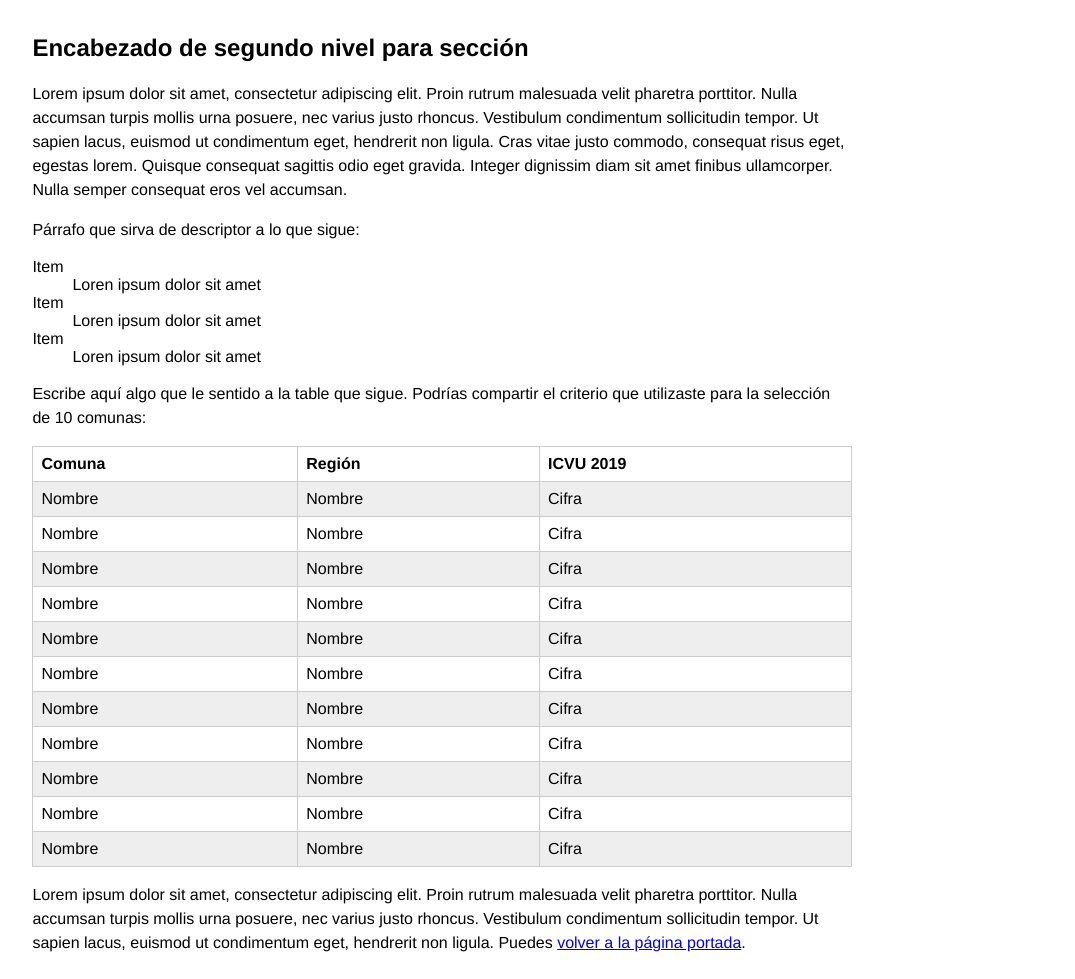
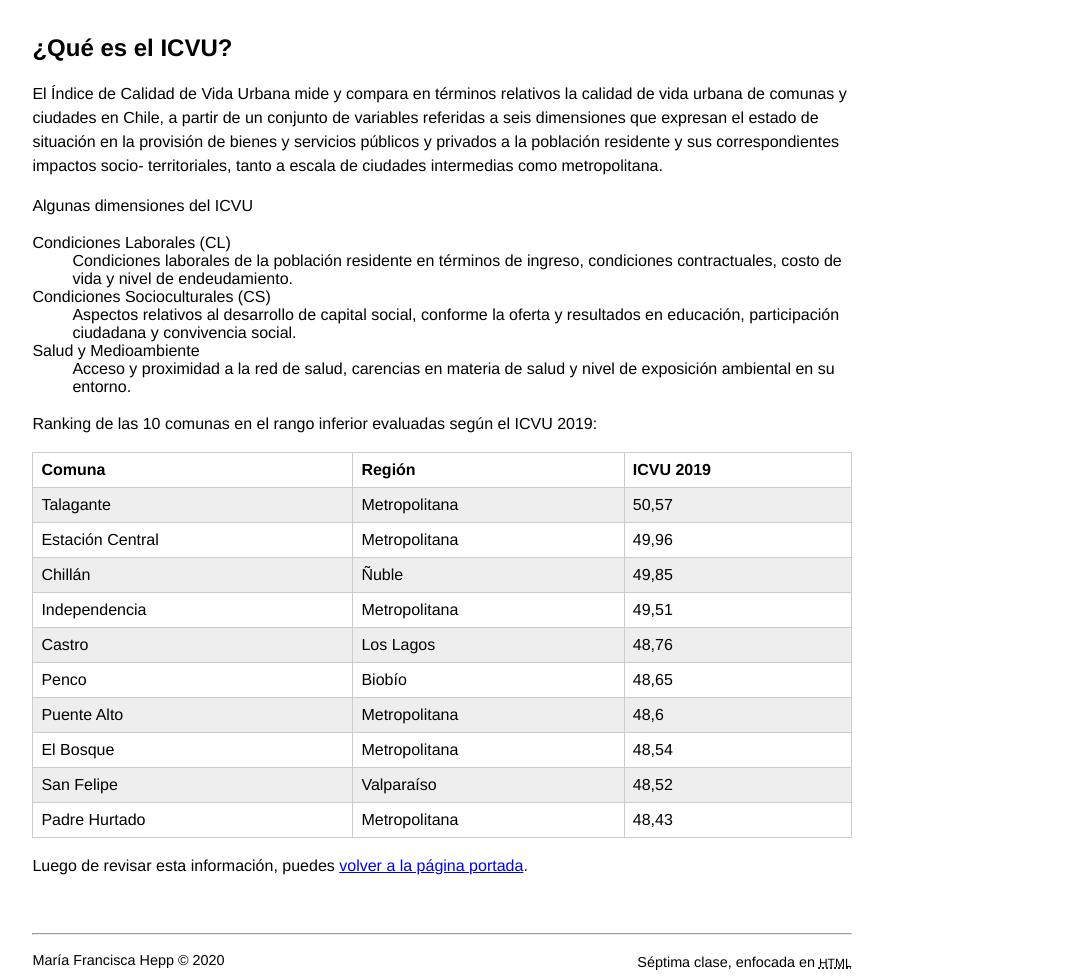
Before and after one commit to franhepp/clase-07, a plain HTML site: page page.html in a window 1280 px wide. Shown: the part 112-1091 px from the top of the page, without its empty margins (198-1273 px from the left). Drawn offline with Linux system fonts and the light colour scheme.

Commit message:
Update page.html

```diff
--- a/page.html
+++ b/page.html
@@ -6,7 +6,7 @@
     <meta name="viewport" content="width=device-width, initial-scale=1, shrink-to-fit=no">
     <!--agregar metadatos-->
     <link rel="stylesheet" href="estilo.css">
-    <title>Título más adecuado</title>
+    <title>COVID-19: Cómo influye en el ICVU</title>
 </head>
 
 <body>
@@ -19,22 +19,24 @@
     <div class="container">
         <header>
             <!--el elemento hgroup ya no se usa; ver http://html5doctor.com/the-hgroup-element/ -->
-            <h1><a href="index.html">Repite el encabezado principal de página de portada</a></h1>
+            <h1><a href="index.html">COVID-19: Cómo influye en el ICVU</a></h1>
         </header>
         <section>
-            <h2>Encabezado de segundo nivel para sección</h2>
-            <p>Lorem ipsum dolor sit amet, consectetur adipiscing elit. Proin rutrum malesuada velit pharetra porttitor. Nulla accumsan turpis mollis urna posuere, nec varius justo rhoncus. Vestibulum condimentum sollicitudin tempor. Ut sapien lacus, euismod ut condimentum eget, hendrerit non ligula. Cras vitae justo commodo, consequat risus eget, egestas lorem. Quisque consequat sagittis odio eget gravida. Integer dignissim diam sit amet finibus ullamcorper. Nulla semper consequat eros vel accumsan.</p>
-            <p>Párrafo que sirva de descriptor a lo que sigue:</p>
+            <h2>¿Qué es el ICVU?</h2>
+            <p>El Índice de Calidad de Vida Urbana mide y compara en términos relativos la calidad de vida urbana de comunas y ciudades en Chile, a partir de un conjunto de variables referidas a seis dimensiones que expresan el estado de situación en
+la provisión de bienes y servicios públicos y privados a la población residente y sus correspondientes impactos socio- territoriales, tanto a escala de ciudades intermedias como metropolitana.</p>
+            <p>Algunas dimensiones del ICVU</p>
             <!-- ver https://developer.mozilla.org/es/docs/Web/HTML/Elemento/dl -->
             <dl>
-                <dt>Item</dt>
-                <dd>Loren ipsum dolor sit amet</dd>
-                <dt>Item</dt>
-                <dd>Loren ipsum dolor sit amet</dd>
-                <dt>Item</dt>
-                <dd>Loren ipsum dolor sit amet</dd>
+                <dt>Condiciones Laborales (CL)</dt>
+                <dd>Condiciones laborales de la población residente en términos de ingreso, condiciones contractuales, costo de vida y nivel de endeudamiento.</dd>
+                <dt>Condiciones Socioculturales (CS)</dt>
+                <dd>Aspectos relativos al desarrollo de capital social, conforme la oferta y resultados en educación, participación ciudadana y convivencia social.</dd>
+                <dt>Salud y Medioambiente</dt>
+                <dd>Acceso y proximidad a la red de salud, carencias en materia de salud y nivel de exposición ambiental en su entorno.</dd>
+
             </dl>
-            <p>Escribe aquí algo que le sentido a la table que sigue. Podrías compartir el criterio que utilizaste para la selección de 10 comunas:</p>
+            <p>Ranking de las 10 comunas en el rango inferior evaluadas según el ICVU 2019:</p>
 
             <table>
                 <tr>
@@ -43,68 +45,64 @@
                     <th>ICVU 2019</th>
                 </tr>
                 <tr>
-                    <td>Nombre</td>
-                    <td>Nombre</td>
-                    <td>Cifra</td>
+                    <td>Talagante</td>
+                    <td>Metropolitana</td>
+                    <td>50,57</td>
                 </tr>
                 <tr>
-                    <td>Nombre</td>
-                    <td>Nombre</td>
-                    <td>Cifra</td>
+                    <td>Estación Central</td>
+                    <td>Metropolitana</td>
+                    <td>49,96</td>
                 </tr>
                 <tr>
-                    <td>Nombre</td>
-                    <td>Nombre</td>
-                    <td>Cifra</td>
+                    <td>Chillán</td>
+                    <td>Ñuble</td>
+                    <td>49,85</td>
                 </tr>
                 <tr>
-                    <td>Nombre</td>
-                    <td>Nombre</td>
-                    <td>Cifra</td>
+                    <td>Independencia</td>
+                    <td>Metropolitana</td>
+                    <td>49,51</td>
                 </tr>
                  <tr>
-                    <td>Nombre</td>
-                    <td>Nombre</td>
-                    <td>Cifra</td>
+                    <td>Castro</td>
+                    <td>Los Lagos</td>
+                    <td>48,76</td>
                 </tr>
                 <tr>
-                    <td>Nombre</td>
-                    <td>Nombre</td>
-                    <td>Cifra</td>
+                    <td>Penco</td>
+                    <td>Biobío</td>
+                    <td>48,65</td>
                 </tr>
                 <tr>
-                    <td>Nombre</td>
-                    <td>Nombre</td>
-                    <td>Cifra</td>
+                    <td>Puente Alto</td>
+                    <td>Metropolitana</td>
+                    <td>48,6</td>
                 </tr>
                 <tr>
-                    <td>Nombre</td>
-                    <td>Nombre</td>
-                    <td>Cifra</td>
+                    <td>El Bosque</td>
+                    <td>Metropolitana</td>
+                    <td>48,54</td>
                 </tr>
                 <tr>
-                    <td>Nombre</td>
-                    <td>Nombre</td>
-                    <td>Cifra</td>
+                    <td>San Felipe</td>
+                    <td>Valparaíso</td>
+                    <td>48,52</td>
                 </tr>
                 <tr>
-                    <td>Nombre</td>
-                    <td>Nombre</td>
-                    <td>Cifra</td>
+                    <td>Padre Hurtado</td>
+                    <td>Metropolitana</td>
+                    <td>48,43</td>
                 </tr>
-                 <tr>
-                    <td>Nombre</td>
-                    <td>Nombre</td>
-                    <td>Cifra</td>
-                </tr>
+
             </table>
 
-            <p>Lorem ipsum dolor sit amet, consectetur adipiscing elit. Proin rutrum malesuada velit pharetra porttitor. Nulla accumsan turpis mollis urna posuere, nec varius justo rhoncus. Vestibulum condimentum sollicitudin tempor. Ut sapien lacus, euismod ut condimentum eget, hendrerit non ligula. Puedes <a href="index.html">volver a la página portada</a>.</p>
+            <p>Luego de revisar esta información, puedes <a href="index.html">volver a la página portada</a>.</p>
 
         </section>
         <footer>
             <hr>
-            <p>Nombre Apellido &copy; 2020 <span class="derecha">Séptima clase, enfocada en <abbr title="HyperText Markup Language">html</abbr></span></p>
+            <p>María Francisca Hepp &copy; 2020 <span class="derecha">Séptima clase, enfocada en <abbr title="HyperText Markup Language">html</abbr></span></p>
         </footer>
     </div>
 </body>
```
